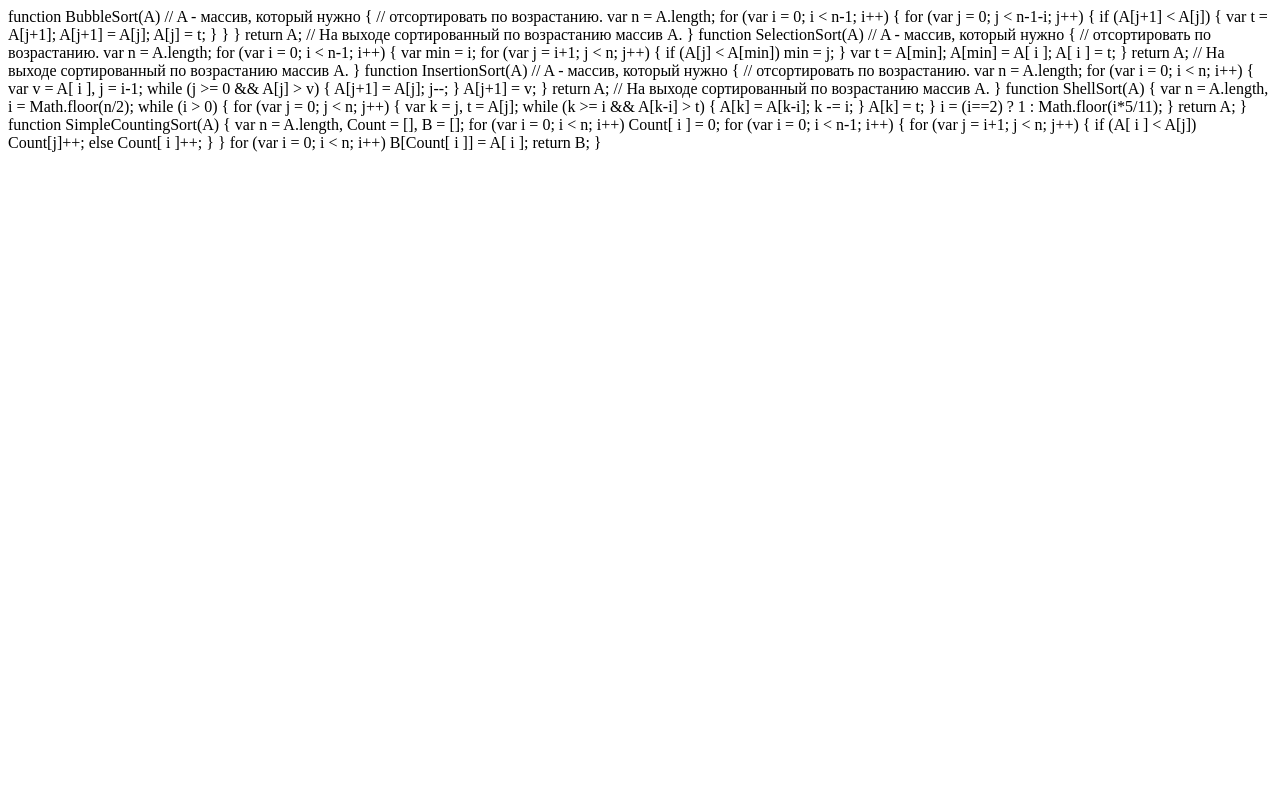
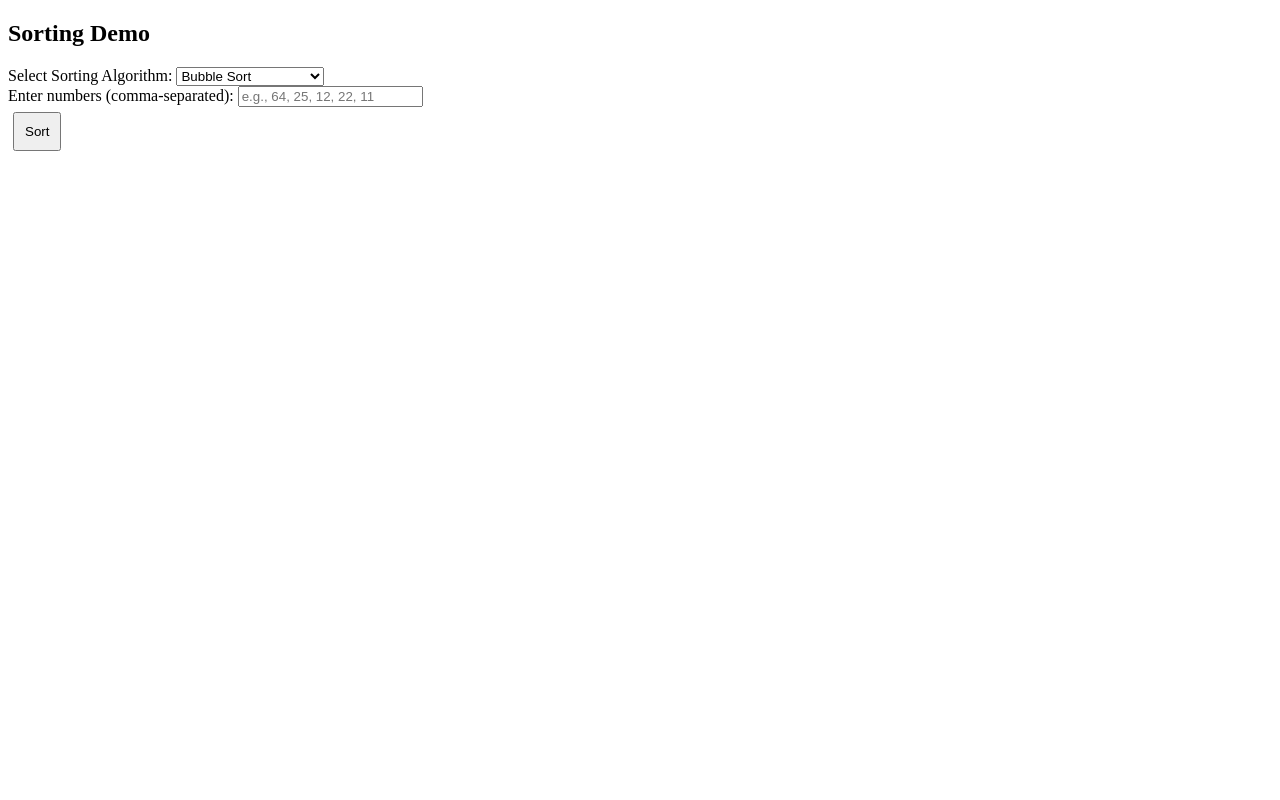
Before and after one commit to tea-eclair/types-of-sorting, a Flask app: page / in a window 1280 px wide. Run offline with Flask 3, Linux system fonts and the light colour scheme.

Commit message:
Update index.html

```diff
--- a/templates/index.html
+++ b/templates/index.html
@@ -1,67 +1,60 @@
-function BubbleSort(A)       // A - массив, который нужно
-{                            // отсортировать по возрастанию.
-    var n = A.length;
-    for (var i = 0; i < n-1; i++)
-     { for (var j = 0; j < n-1-i; j++)
-        { if (A[j+1] < A[j])
-           { var t = A[j+1]; A[j+1] = A[j]; A[j] = t; }
-        }
-     }
-    return A;    // На выходе сортированный по возрастанию массив A.
-}
+<!DOCTYPE html>
+<html lang="en">
+<head>
+  <meta charset="UTF-8">
+  <meta name="viewport" content="width=device-width, initial-scale=1.0">
+  <title>Sorting Demo</title>
+  <link rel="stylesheet" href="styles.css">
+</head>
+<body>
 
+  <h2>Sorting Demo</h2>
 
-function SelectionSort(A)       // A - массив, который нужно
-{                               // отсортировать по возрастанию.
-    var n = A.length;
-    for (var i = 0; i < n-1; i++)
-     { var min = i;
-       for (var j = i+1; j < n; j++)
-        { if (A[j] < A[min]) min = j; }
-       var t = A[min]; A[min] = A[ i ]; A[ i ] = t;
-     }
-    return A;    // На выходе сортированный по возрастанию массив A.
-}
+  <label for="sortAlgorithm">Select Sorting Algorithm:</label>
+  <select id="sortAlgorithm">
+    <option value="bubble">Bubble Sort</option>
+    <option value="selection">Selection Sort</option>
+    <option value="insertion">Insertion Sort</option>
+    <option value="shell">Shell Sort</option>
+    <option value="SimpleCounting">Simple Counting Sort</option>
+    <!-- Добавьте другие алгоритмы по мере необходимости -->
+  </select>
 
+  <br>
 
-function InsertionSort(A)       // A - массив, который нужно
-{                               // отсортировать по возрастанию.
-    var n = A.length;
-    for (var i = 0; i < n; i++)
-     { var v = A[ i ], j = i-1;
-       while (j >= 0 && A[j] > v)
-        { A[j+1] = A[j]; j--; }
-       A[j+1] = v;
-     }
-    return A;    // На выходе сортированный по возрастанию массив A.
-}
+  <label for="userInput">Enter numbers (comma-separated):</label>
+  <input type="text" id="userInput" placeholder="e.g., 64, 25, 12, 22, 11">
 
+  <br>
 
-function ShellSort(A)
-{
-    var n = A.length, i = Math.floor(n/2);
-    while (i > 0)
-     { for (var j = 0; j < n; j++)
-        { var k = j, t = A[j];
-          while (k >= i && A[k-i] > t)
-           { A[k] = A[k-i]; k -= i; }
-          A[k] = t;
-        }
-      i = (i==2) ? 1 : Math.floor(i*5/11);
-     }
-    return A;
-}
+  <button onclick="sortUserInput()">Sort</button>
 
-function SimpleCountingSort(A)
-{
-    var n = A.length, Count = [], B = [];
-    for (var i = 0; i < n; i++) Count[ i ] = 0;
-    for (var i = 0; i < n-1; i++)
-     { for (var j = i+1; j < n; j++)
-        { if (A[ i ] < A[j]) Count[j]++;
-          else Count[ i ]++;
-        }
-     }
-    for (var i = 0; i < n; i++) B[Count[ i ]] = A[ i ];
-    return B;
-}
+  <div id="output">
+    <!-- Результат сортировки будет отображаться здесь -->
+  </div>
+
+  <script>
+    function sortUserInput() {
+      var sortAlgorithm = document.getElementById('sortAlgorithm').value;
+      var userInput = document.getElementById('userInput').value;
+      var arrayToSort = userInput.split(',').map(Number);
+
+      fetch('/api/sort', {
+        method: 'POST',
+        headers: {
+          'Content-Type': 'application/json',
+        },
+        body: JSON.stringify({ algorithm: sortAlgorithm, numbers: arrayToSort }),
+      })
+        .then(response => response.json())
+        .then(data => displayResult(data));
+    }
+
+    function displayResult(sortedArray) {
+      var outputDiv = document.getElementById('output');
+      outputDiv.textContent = 'Sorted Array: ' + sortedArray.join(', ');
+    }
+  </script>
+
+</body>
+</html>
```
